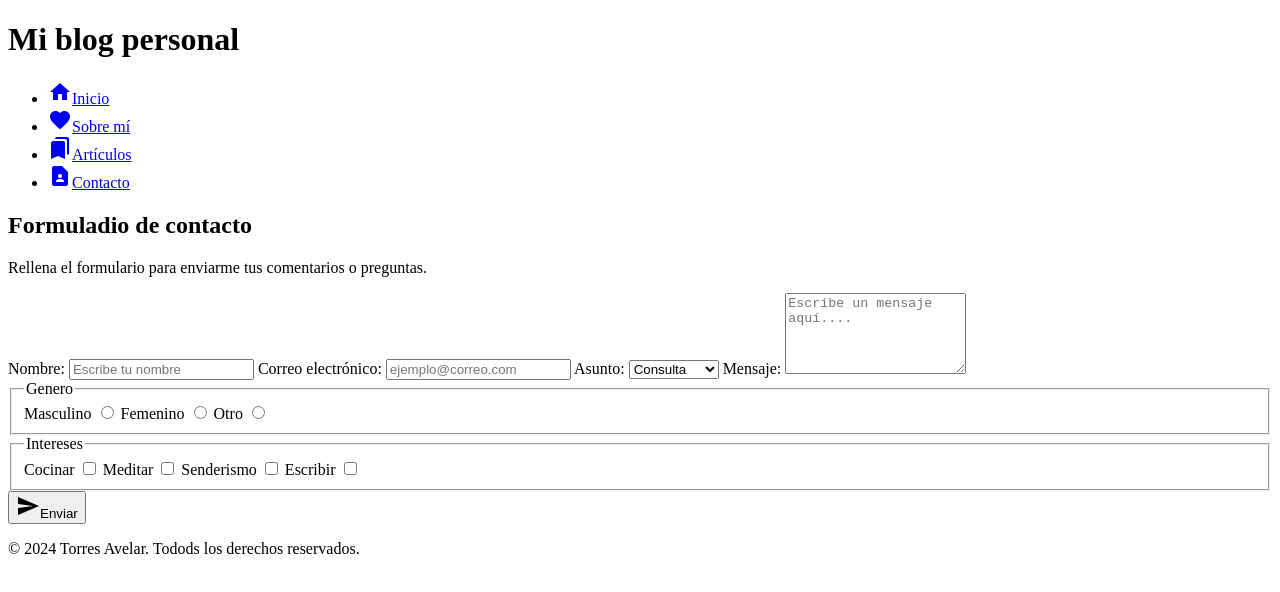
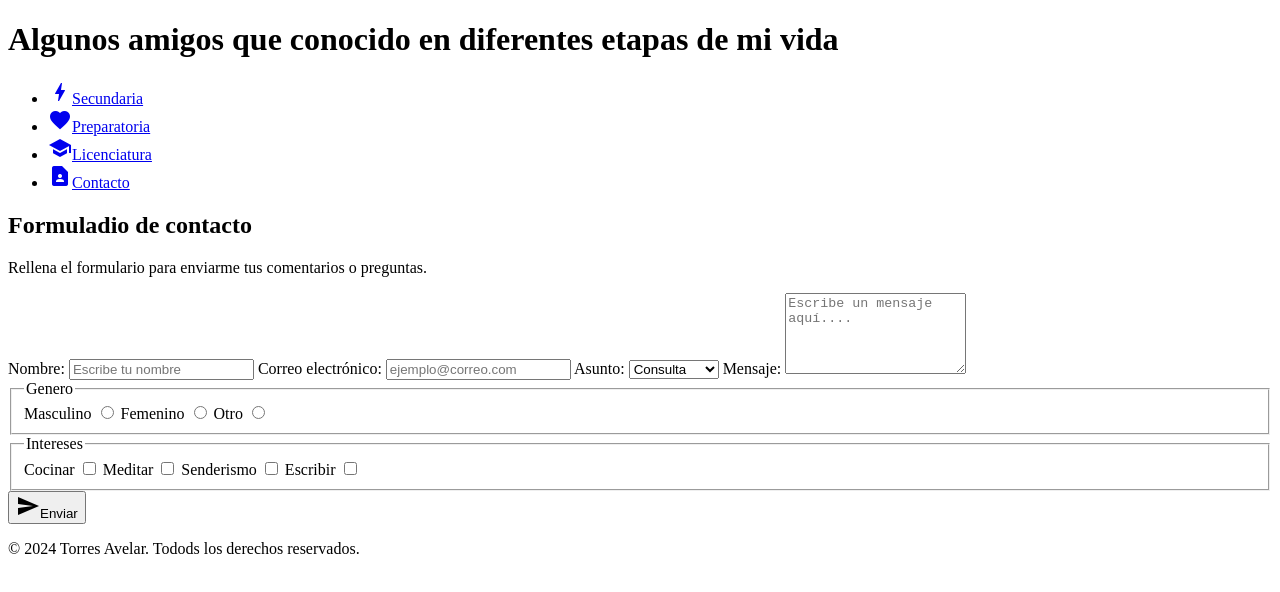
Before and after one commit to Liss74/Proyecto-final-modulo-1-entregable, a plain HTML site: page index.html in a window 1280 px wide. Drawn offline with Linux system fonts and the light colour scheme.

Commit message:
modifiqué el nav del header

```diff
--- a/index.html
+++ b/index.html
@@ -16,19 +16,19 @@
      <link rel="stylesheet" href="https://fonts.googleapis.com/icon?family=Material+Icons">
 
 
-    <title>Document</title>
+    <title>Trabajo final modulo 1</title>
     <link rel="icon" href="./assets/vip.ico" type="image/x-icon">
 
 
 </head>
 <body>
     <header>
-        <h1>Mi blog personal</h1>
+        <h1>Algunos amigos que conocido en diferentes etapas de mi vida</h1>
         <nav>
             <ul>
-                <li><a href="#"><span class="material-icons">home</span>Inicio</a></li>
-                <li><a href="#"><span class="material-icons">favorite</span>Sobre mí</a></li>
-                <li><a href="#"><span class="material-icons">bookmarks</span>Artículos</a></li>
+                <li><a href="#"><span class="material-icons">bolt</span>Secundaria</a></li>
+                <li><a href="#"><span class="material-icons">favorite</span>Preparatoria</a></li>
+                <li><a href="#"><span class="material-icons">school</span>Licenciatura</a></li>
                 <li><a href="#Contacto"><span class="material-icons">contact_page</conctact-page></span>Contacto</a></li>
             </ul>
         </nav>
```
